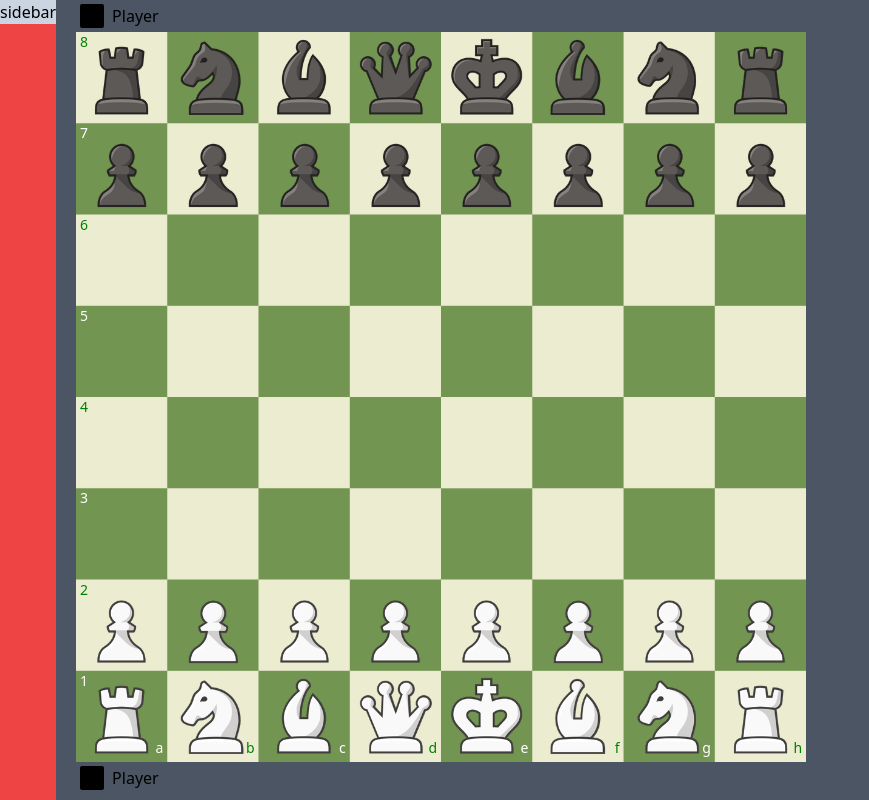
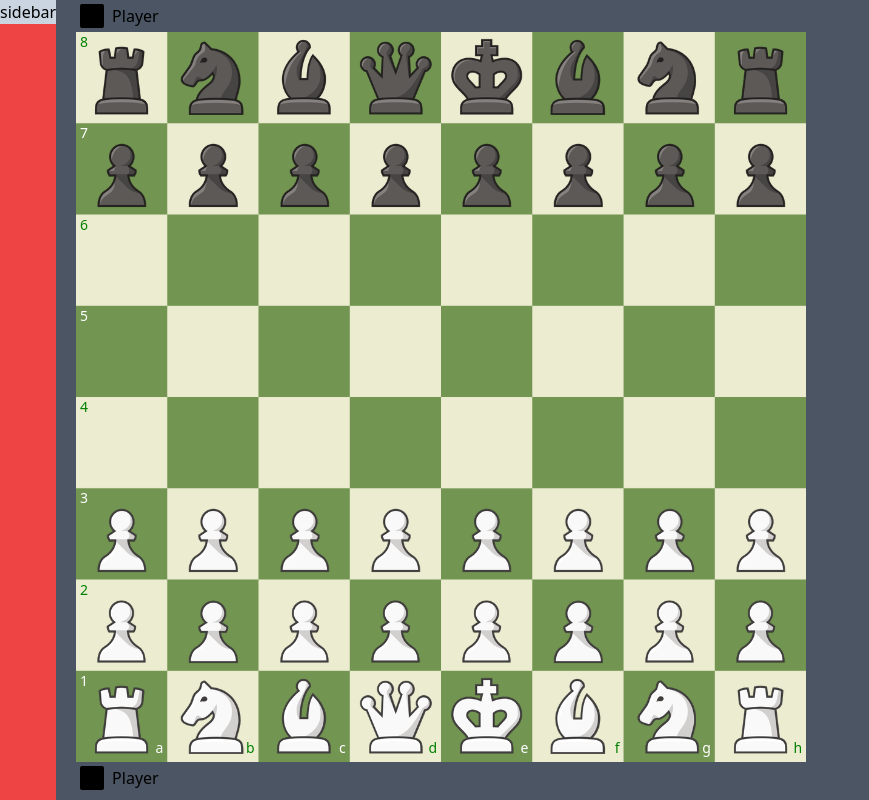
Before and after one commit to vidit-od/Checkmate.io, a React (Vite) app in the folder Frontend/: page / in a window 1280 px wide. Shown: the whole page, without its empty margins (0-869 px from the left). Built offline with nearby package versions, Linux system fonts and the light colour scheme.

Commit message:
Implement basic hints

```diff
--- a/Frontend/packages/Components/Board.tsx
+++ b/Frontend/packages/Components/Board.tsx
@@ -1,62 +1,124 @@
-import React from "react";
+import React, { useEffect, useState } from "react";
 import Square from "./Square"
 
 function Board(){
+    const calculateHints = (i:number,j:number, piece)=>{
+        let hint:{
+            x:number,
+            y:number
+        }[] = []
+
+        if(piece.type == "pawn" && piece.color == 'white'){
+            hint.push({
+                x: i-1,
+                y:j
+            })
+
+            hint.push({
+                 x:i-2,
+                 y:j
+             })
+
+            if(boardState[i-1][j-1] != null && boardState[i-1][j-1].piece != null && boardState[i-1][j-1].piece.type == 'black'){
+                hint.push({
+                    x:i-1,
+                    y:j-1
+                })
+            }
+            if(boardState[i-1][j+1] != null && boardState[i-1][j+1].piece != null &&  boardState[i-1][j+1].piece == 'black'){
+                hint.push({
+                    x:i-1,
+                    y:j+1
+                })
+            }
+        }
+        return hint
+    }
 
     const handleOnClick = (i:number,j:number, piece)=>{
-        console.log(i,j, piece);
+        const FocusPiece = boardState[i][j];
+
+        if(FocusPiece){
+            const allHints:{
+                x:number,
+                y:number
+            }[] = calculateHints(i,j,piece);
+
+            const updatedBoard = boardState.map((row, rowIndex) =>
+                row.map((square, colIndex) => {
+                    if (allHints.some((hint) => hint.x == rowIndex && hint.y == colIndex)) {
+                        return { ...square, hint: !square?.hint || false };
+                    }
+                    else {
+                        return { ...square, hint: false};
+                   }
+                })
+              );
+            setBoardstate(updatedBoard);
+        }
     }
 
     const initialBoardState = [
         // Row 0 (Black's back rank)
         [
-          { type: "rook", color: "black", hints: [] },
-          { type: "knight", color: "black", hints: [] },
-          { type: "bishop", color: "black", hints: [] },
-          { type: "queen", color: "black", hints: [] },
-          { type: "king", color: "black", hints: [] },
-          { type: "bishop", color: "black", hints: [] },
-          { type: "knight", color: "black", hints: [] },
-          { type: "rook", color: "black", hints: [] },
+          { type: "rook", color: "black", hint: false },
+          { type: "knight", color: "black", hint: false },
+          { type: "bishop", color: "black", hint: false },
+          { type: "queen", color: "black", hint: false },
+          { type: "king", color: "black", hint: false },
+          { type: "bishop", color: "black", hint: false },
+          { type: "knight", color: "black", hint: false },
+          { type: "rook", color: "black", hint: false },
         ],
         // Row 1 (Black's pawns)
-        Array(8).fill({ type: "pawn", color: "black", hints: [] }),
+        Array(8).fill({ type: "pawn", color: "black", hint: false }),
         // Rows 2-5 (Empty squares)
-        ...Array(4).fill(Array(8).fill(null)),
+        ...Array(3).fill(Array(8).fill(null)),
         // Row 6 (White's pawns)
-        Array(8).fill({ type: "pawn", color: "white", hints: [] }),
+        Array(8).fill({ type: "pawn", color: "white", hint: false }),
+        Array(8).fill({ type: "pawn", color: "white", hint: false }),
         // Row 7 (White's back rank)
         [
-          { type: "rook", color: "white", hints: [] },
-          { type: "knight", color: "white", hints: [] },
-          { type: "bishop", color: "white", hints: [] },
-          { type: "queen", color: "white", hints: [] },
-          { type: "king", color: "white", hints: [] },
-          { type: "bishop", color: "white", hints: [] },
-          { type: "knight", color: "white", hints: [] },
-          { type: "rook", color: "white", hints: [] },
+          { type: "rook", color: "white", hint: false },
+          { type: "knight", color: "white", hint: false },
+          { type: "bishop", color: "white", hint: false },
+          { type: "queen", color: "white", hint: false },
+          { type: "king", color: "white", hint: false },
+          { type: "bishop", color: "white", hint: false },
+          { type: "knight", color: "white", hint: false },
+          { type: "rook", color: "white", hint: false },
         ],
       ];
 
+    const [boardState,setBoardstate] = useState(initialBoardState);
     const renderSquares = () =>{
         const square:JSX.Element[][] = []
         for(let i = 0; i < 8; i++){
             const row:JSX.Element[] = []
             for(let j = 0; j < 8; j++){
-                const piece = initialBoardState[i][j];
+                const piece = boardState[i][j];
                 row.push(
                 <Square
                     key={i*8 + j}
                     xPos={i}
                     yPos={j}
-                    onClick={()=> handleOnClick(i,j, piece)}
+                    onClick={()=> handleOnClick(i,j,piece)}
                     piece= {piece || null}
+                    hint={piece?.hint || false}
                 />);
             }
             square.push(row);
         }
         return square;
     }
+
+    useEffect(()=>{
+        renderSquares();
+    },[boardState])
+
+    useEffect(()=>{
+        setBoardstate(initialBoardState);
+    },[])
     return (
        <div className="bg-cover bg-ChessBoard w-fit h-fit">
             {renderSquares().map((row,rowIndex) =>(
--- a/Frontend/packages/Components/Square.tsx
+++ b/Frontend/packages/Components/Square.tsx
@@ -4,10 +4,6 @@ import React from "react";
 interface piece{
     type: "pawn"|"rook"|"knight"|"bishop"|"queen"|"king";
     color : "black"|"white";
-    hints : {
-        x: Number,
-        y: Number,
-    }[];
 }
 
 interface SquareProps {
@@ -15,9 +11,10 @@ interface SquareProps {
     yPos: number; // Y position of the square
     piece?: piece;
     onClick?: () => void; // Optional click handler
+    hint?: Boolean
   }
 
-const Square: React.FC<SquareProps> = ({xPos,yPos,onClick,piece}) =>{
+const Square: React.FC<SquareProps> = ({xPos,yPos,onClick,piece,hint}) =>{
     const [size,setSize] = useState<number>(0)
 
     useEffect(()=>{
@@ -29,7 +26,7 @@ const Square: React.FC<SquareProps> = ({xPos,yPos,onClick,piece}) =>{
     },[])
 
     let colorCode = "";
-    if(piece){
+    if(piece?.color != undefined){
         colorCode = piece.color;
         colorCode = colorCode + piece.type
     }
@@ -49,8 +46,12 @@ const Square: React.FC<SquareProps> = ({xPos,yPos,onClick,piece}) =>{
             </div>}
 
             {colorCode != "" && <div className="absolute w-full h-full left-0 top-0 bg-cover" style={{
-                backgroundImage : `url('./src/assets/${colorCode}.png')`
+                backgroundImage : `url('./src/assets/${colorCode}.png')`,
+                zIndex:1
             }}></div>}
+
+            {hint && colorCode != "" && <div className=" absolute h-full w-full left-1/2 top-1/2 -translate-x-1/2 -translate-y-1/2 rounded-full border-8 z-0 border-slate-700 opacity-30"></div> }
+            {hint && colorCode == "" && <div className=" absolute h-1/3 w-1/3 left-1/2 top-1/2 -translate-x-1/2 -translate-y-1/2 bg-slate-700 opacity-30 rounded-full"> </div>}
         </div>
 
     )
```
